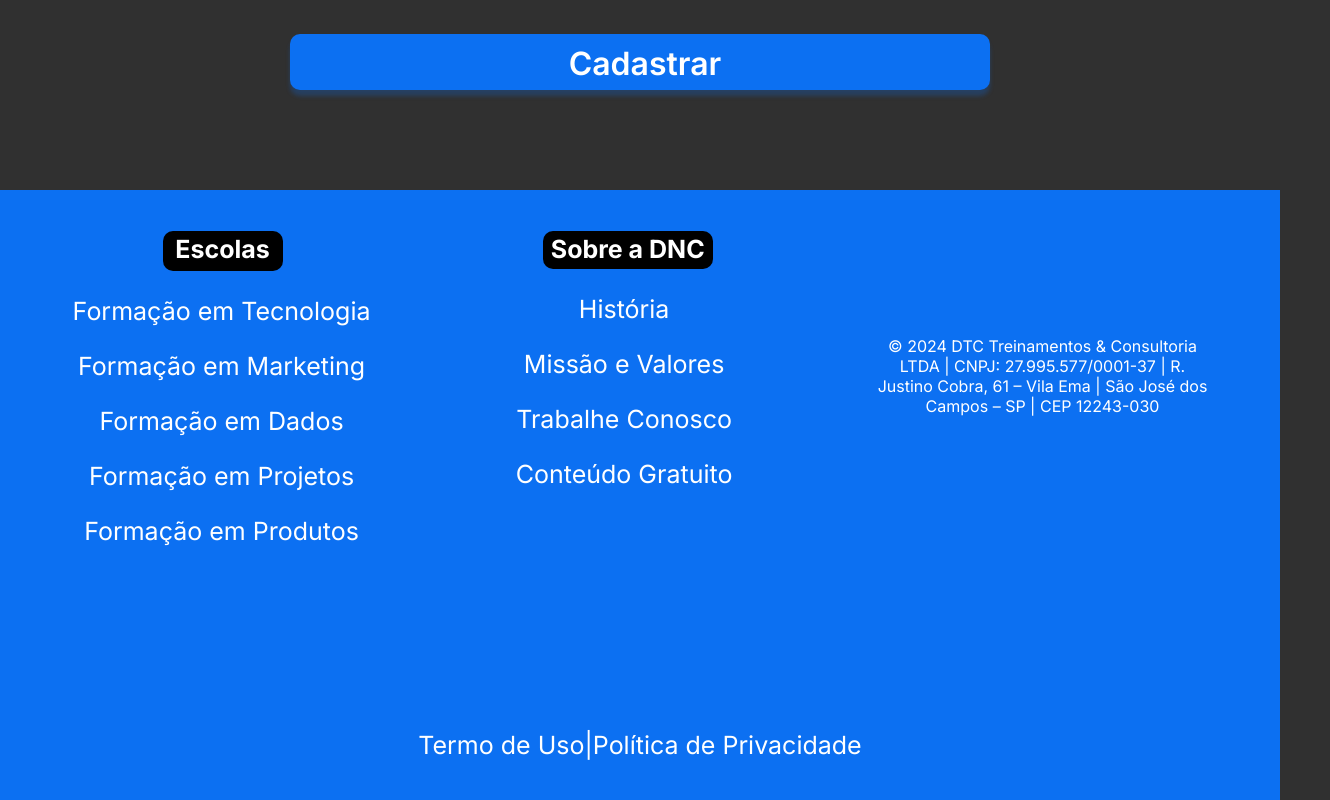
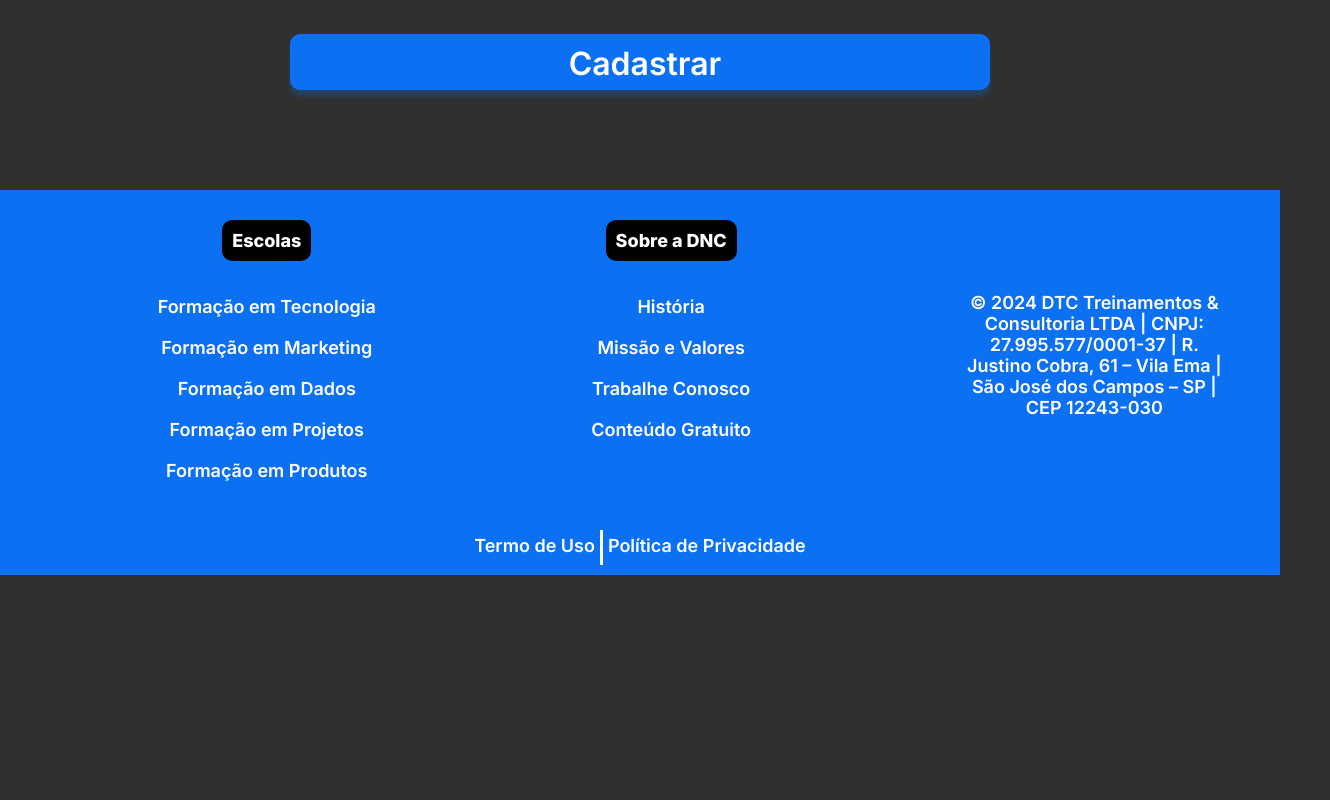
Before and after one commit to jsribeiro2407/Bootcamp, a plain HTML site: page index.html in a window 1280 px wide. Shown: the part 1467-2267 px from the top of the page, 1330 px wide, since content can reach past the window. After the commit the page ends 2042 px from the top, so only its background shows below. Drawn offline with Linux system fonts and the light colour scheme.

Commit message:
Versão final

```diff
--- a/index.html
+++ b/index.html
@@ -75,64 +75,70 @@
             <input type="submit" value="Cadastrar">
         </form>
     </section>
-    <div id="rodape">
-        <div id="escolas">
-            <div id="titulo">
-                <h1>Escolas</h1>
-            </div>
-            <div class="text_esc">
-                <p><a href="https://www.escoladnc.com.br/formacao-em-tecnologia/" target="_blank">Formação em Tecnologia</a></p>
-            </div>
 
-            <div class="text_esc">
-                <p><a href="https://www.escoladnc.com.br/formacao-em-marketing/" target="_blank">Formação em Marketing</a></p>
+    <footer>
+        <div class="Linha1">
+            <nav>
+                    <h5 id="esc">Escolas</h5>
+                <ul>
+                    <li>
+                        <a href="https://www.escoladnc.com.br/formacao-em-tecnologia/" target="_blank" >Formação em Tecnologia</a>
+                    </li>
 
-            </div>
+                    <li>
+                        <a href="https://www.escoladnc.com.br/formacao-em-marketing/" target="_blank">Formação em Marketing</a>
+                    </li>
 
-            <div class="text_esc">
-                <p><a href="https://www.escoladnc.com.br/formacao-em-dados/" target="_blank">Formação em Dados</a></p>
-            </div>
+                    <li>
+                        <a href="https://www.escoladnc.com.br/formacao-em-dados/" target="_blank">Formação em Dados</a>
+                    </li>
 
-            <div class="text_esc">
-                <p><a href="https://www.escoladnc.com.br/formacao-em-projetos/" target="_blank">Formação em Projetos</a></p>
-            </div>
+                    <li>
+                        <a href="https://www.escoladnc.com.br/formacao-em-projetos/" target="_blank">Formação em Projetos</a>
+                    </li>
 
-            <div class="text_esc">
-                <p><a href="https://www.escoladnc.com.br/formacao-em-produto/" target="_blank" >Formação em Produtos</a></p>
-        </div>
+                    <li>
+                        <a href="https://www.escoladnc.com.br/formacao-em-produto/" target="_blank" >Formação em Produtos</a>
+                    </li>
+                </ul>
+            </nav>
 
-        </div>
+            <nav>
+                <h5>Sobre a DNC</h5>
+            <ul>
+                <li>
+                    <a href="https://www.escoladnc.com.br/sobre-nos/" target="_blank" >História</a>
+                </li>
 
-        <div id="sobre">
-            <h1>Sobre a DNC</h1>
+                <li>
+                    <a href="https://www.escoladnc.com.br/sobre-nos/" target="_blank">Missão e Valores</a>
+                </li>
 
-            <div class="text_sobre">
-                <p><a href="https://www.escoladnc.com.br/sobre-nos/" target="_blank">História</a></p>
-            </div>
+                <li>
+                    <a href="https://carreiradnc.traffit.com/career/" target="_blank">Trabalhe Conosco</a>
+                </li>
 
-            <div class="text_sobre">
-                <p><a href="https://www.escoladnc.com.br/sobre-nos/" target="_blank" >Missão e Valores</a></p>
-            </div>
-            <div class="text_sobre">
-                <p><a href="https://carreiradnc.traffit.com/career/" target="_blank" >Trabalhe Conosco</a></p>
-            </div>
-            <div class="text_sobre">
-                <p><a href="https://www.escoladnc.com.br/blog/" target="_blank" >Conteúdo Gratuito</a></p>
+                <li>
+                    <a href="https://www.escoladnc.com.br/blog/" target="_blank">Conteúdo Gratuito</a>
+                </li>
+            </ul>
+            </nav>
+
+            <div class="endereco">
+                © 2024 DTC Treinamentos & Consultoria
+                LTDA | CNPJ: 27.995.577/0001-37 | R.
+                Justino Cobra, 61 – Vila Ema | São José dos
+                Campos – SP | CEP 12243-030
             </div>
         </div>
 
-        <div id="texto">
-            <p>© 2024 DTC Treinamentos & Consultoria <br>
-                LTDA | CNPJ: 27.995.577/0001-37 | R. <br>
-                Justino Cobra, 61 – Vila Ema | São José dos <br>
-                Campos – SP | CEP 12243-030</p>
+        <div class="linha2">
+            <a href="">Termo de Uso</a>
+            <a href="">Política de Privacidade</a>
         </div>
+    </footer>
 
-        </div>
 
-        <div id="frase">
-            <p>Termo de Uso|Política de Privacidade</p>
-    </div>
 
 </body>
 </html>
--- a/style.css
+++ b/style.css
@@ -147,104 +147,103 @@
         margin-top: 100px;
         cursor: pointer;
     }
-    #rodape{
-        height: 500px;
-        background-color: #0c70f2;
-        font-family: var(--font-dnc);
+
+    /*Rodapé*/
+
+    footer{
+        width: 100%;
+        background-color: var(--azul-dnc);
+    }
+
+    footer .Linha1{
         display: flex;
         justify-content: space-around;
-        color: white;
-        text-align: center;
+        align-items: center;
+        margin-left: 50px;
+        margin-right:50px;
+        width: 100%;
     }
 
-    /* Primeira coluna */
-    #escolas{
-        margin-top: 25px;
-    }
-
-    #titulo{
-        background-color: black;
-        border-radius: 10px;
-        width: 120px;
-        height: 40px;
-        text-align: center;
-        margin-left: 90px;
-
-    }
-    #titulo h1{
-        text-align: center;
+    footer ul{
+        list-style: none;
+        margin: 0px;
+        padding: 0px;
         font-family: var(--font-dnc);
-        font-size: 25px;
-        padding-top: 3px;
-    }
-
-    .text_esc{
-        font-size: 25px;
-        font-family:var(--font-dnc);
-    }
-
-    .text_esc a{
-        text-decoration: none;
-        color: white;
-    }
-
-    .text_esc a:hover{
-        cursor: pointer;
-    }
-    .text_esc a:visited{
-        color: white;
-    }
-
-    /* Segunda coluna*/
-    #sobre{
-        margin-top: 25px;
+        font-size: 18px;
+        font-weight: 600;
     }
 
 
-    #sobre h1{
-        background-color: black;
-        border-radius: 10px;
-        width: 170px;
-        height: 35px;
-        font-family: var(--font-dnc);
-        font-size: 25px;
-        padding-top: 3px;
-        margin-left: 27px;
+    footer nav{
+        display: flex;
+        flex-direction: column;
+        align-items: center;
+        height: 330px;
     }
 
-    .text_sobre a{
-        text-decoration: none;
+    footer h5{
+        text-align: center;
         color: white;
-    }
+        font-weight: 800;
+        font-family: var(--font-dnc);
+        font-size: 18px;
+        background-color: #000000;
+        border-radius: 10px;
 
-    .text_sobre a:hover{
-        cursor: pointer;
-    }
-
-    .text_sobre a:visited{
-        color:white;
-    }
-
-    .text_sobre{
-        font-size: 25px;
-        font-family:var(--font-dnc);
+        padding: 10px 10px 10px 10px;
+        margin-bottom: 15px;
 
     }
 
-    #texto{
+    footer ul li{
         text-align: center;
-        margin-top: 130px;
+        color: white;
+
+        margin: 20px 0px 20px 0px;
     }
 
-    #frase{
-        background-color: var(--azul-dnc);
+    footer ul li a{
         color: white;
-        font-family: var(--font-dnc);
-        font-size: 25px;
-        padding: 15px 0px 15px 0px;
-        text-align: center;
+        text-decoration: none;
+    }
+    footer ul li a:hover{
+        color: var(--cinza-hover);
     }
 
+    footer .endereco{
+        font-family: var(--font-dnc);
+        font-size: 18px;
+        font-weight: 600;
+        color: white;
+        text-align: center;
+        width: 20%;
+    }
+
+    footer .linha2{
+        display: flex;
+        justify-content: center;
+        margin: 0px;
+        padding: 10px;
+        height: 35px;
+    }
+
+    footer .linha2 a{
+        font-family: var(--font-dnc);
+        font-weight: 600;
+        color: white;
+        font-size: 18px;
+        text-decoration: none;
+        padding: 5px;
+
+    }
+
+    footer .linha2 a:first-child{
+        border-right: 3px solid white;
+    }
+
+    footer .linha2 a:hover{
+        color: var(--cinza-hover);
+    }
     @media only screen and (max-width: 600px) {
         /*Menu*/
 
@@ -256,6 +255,7 @@
         #menu{
             flex-direction: column;
             width: 100%;
+            margin: 0px;
         }
 
         #menu a{
@@ -281,8 +281,8 @@
         }
         section h2{
             font-size: 28px;
-            margin-left: 10px;
-            margin-right: 10px;
+            padding-left: 10px;
+            padding-right: 10px;
             line-height: 50px;
         }
 
@@ -297,4 +297,21 @@
         .cb{
             transform: scale(1.2);
         }
+        /*Rodapé*/
+        footer .Linha1{
+            flex-direction: column;
+            margin-left: 2px;
+        }
+
+        footer .endereco{
+            width: 95%;
+            margin-bottom: 20px;
+        }
+
+
+
+
+
+
+
     }
```
